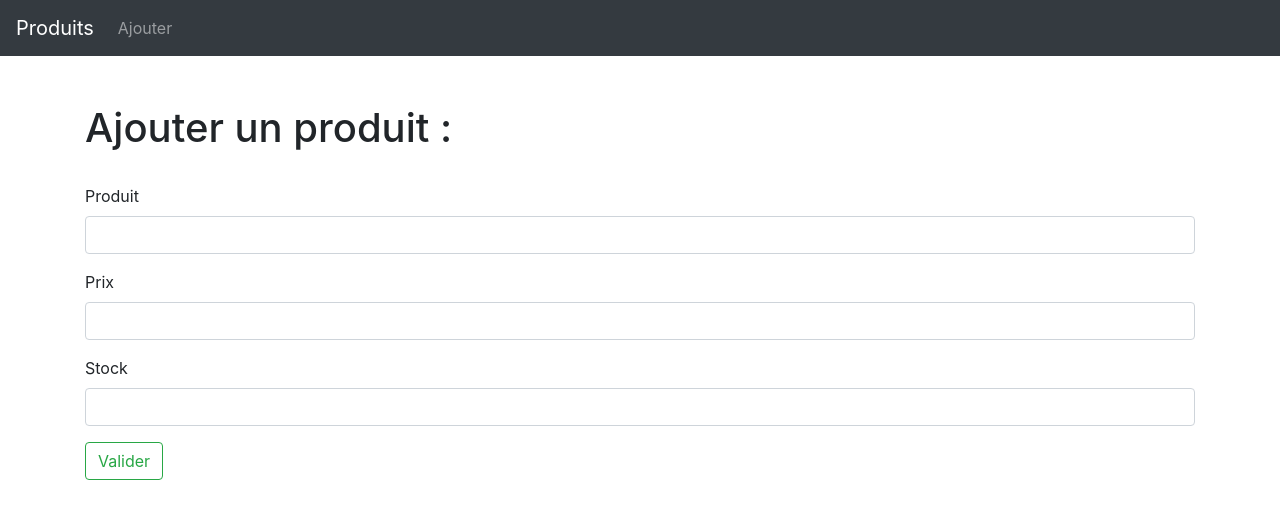
After one commit to Aurel-GitHub/CRUD-app-PHP, a PHP site: page /add.php in a window 1280 px wide. The commit adds this page. Shown: the top 519 px of the page. Run offline with PHP 8.4, Linux system fonts and the light colour scheme.

Commit message:
update create

```diff
--- /dev/null
+++ b/add.php
@@ -0,0 +1,91 @@
+<?php
+session_start();
+
+if($_POST){
+    if(isset($_POST['produits']) && !empty($_POST['produits'])
+    && isset($_POST['prix']) && !empty($_POST['prix'])
+    && isset($_POST['nombre']) && !empty($_POST['nombre'])){
+
+        require_once('connect.php');
+
+        //nettoyage des données
+        $produit = strip_tags($_POST['produits']);
+        $prix = strip_tags($_POST['prix']);
+        $nombre = strip_tags($_POST['nombre']);
+
+        $sql = 'INSERT INTO articles (produits, prix, nombre ) VALUES (:produit, :prix, :nombre);';
+        $query = $db->prepare($sql);
+        $query->bindValue(':produit', $produit, PDO::PARAM_STR);
+        $query->bindValue(':prix', $prix, PDO::PARAM_STR);
+        $query->bindValue(':nombre', $nombre, PDO::PARAM_INT);
+        $query->execute();
+
+        $_SESSION['message'] = "Le produit a été ajouté";
+        require_once('close.php');
+
+        header('Location: index.php');
+
+    }else{
+        $_SESSION['erreur'] = "Le formulaire est incomplet";
+    }
+}
+
+
+
+?>
+
+<!doctype html>
+<html lang="fr">
+  <head>
+    <!-- Required meta tags -->
+    <meta charset="utf-8">
+    <meta name="viewport" content="width=device-width, initial-scale=1, shrink-to-fit=no">
+
+    <!-- Bootstrap CSS -->
+    <link rel="stylesheet" href="https://stackpath.bootstrapcdn.com/bootstrap/4.5.0/css/bootstrap.min.css" integrity="sha384-9aIt2nRpC12Uk9gS9baDl411NQApFmC26EwAOH8WgZl5MYYxFfc+NcPb1dKGj7Sk" crossorigin="anonymous">
+
+    <nav class="navbar navbar-expand-lg navbar-dark bg-dark">
+  <a class="navbar-brand" href="index.php">Produits</a>
+  <button class="navbar-toggler" type="button" data-toggle="collapse" data-target="#navbarNavAltMarkup" aria-controls="navbarNavAltMarkup" aria-expanded="false" aria-label="Toggle navigation">
+    <span class="navbar-toggler-icon"></span>
+  </button>
+  <div class="collapse navbar-collapse" id="navbarNavAltMarkup">
+    <div class="navbar-nav">
+      <a class="nav-item nav-link" href="#">Ajouter</a>
+    </div>
+  </div>
+</nav>
+  </head>
+  <body>
+    <main class="container">
+        <div class="row">
+            <section class="col-12"><br><br>
+            <?php
+                    if(!empty($_SESSION['erreur']))
+                    {
+                       echo '<div class="alert alert-danger" role="alert"> '. $_SESSION['erreur'] .'</div>';
+                       $_SESSION['erreur'] = "";
+                    }
+                ?>
+                <h1>Ajouter un produit : </h1>
+                <br>
+                <form method="post">
+                    <div class="form-group">
+                        <label for="produits">Produit</label>
+                        <input type="text" id="produits" name="produits" class="form-control">
+                    </div>
+                    <div class="form-group">
+                        <label for="produit">Prix</label>
+                        <input type="text" id="prix" name="prix" class="form-control">
+                    </div>
+                    <div class="form-group">
+                        <label for="nombre">Stock</label>
+                        <input type="number" id="nombre" name="nombre" class="form-control">
+                    </div>
+                    <button class="btn btn-outline-success">Valider</button>
+                </form>
+            </section>
+        </div>
+    </main>
+  </body>
+</html>
--- a/details.php
+++ b/details.php
@@ -69,9 +69,6 @@ if(isset($_GET['id']) && !empty($_GET['id'])){
             <p>Prix: <?= $produit['prix']?><p>
             <p>Nombre en stock : <?= $produit['nombre']?><p>
             <p><a href="edit.php?id=<?= $produit['id'] ?>">Modifier</p>
-
-
-
         </section>
         </div>
     </main>
```
Also changed, not shown: edit.php (added, +131 -0 lines), index.php (+13 -3 lines).
